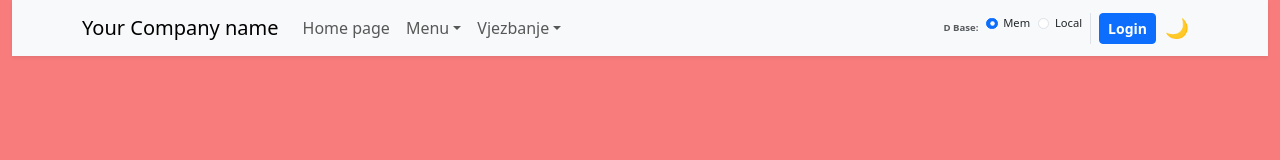
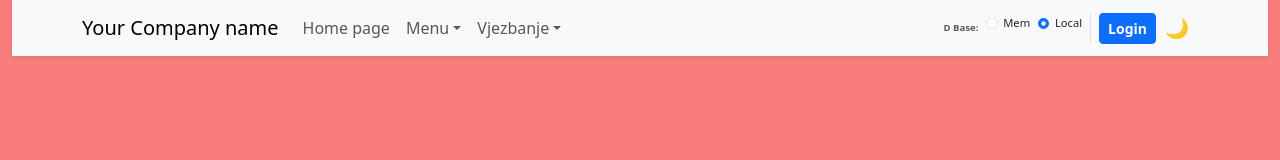
Before and after one commit to EdwardTilhof/predstavljanjeObrtnika, a React (Vite) app: page / in a window 1280 px wide. Shown: the top 160 px of the page. Built offline with nearby package versions, Linux system fonts and the light colour scheme.

Commit message:
update data source
added a remember function via local storage to deicide what data source to use
first use will take the default local storage as data source

```diff
--- a/src/DataSource/DataSourceContext.jsx
+++ b/src/DataSource/DataSourceContext.jsx
@@ -5,7 +5,14 @@ import React, { createContext, useState, useContext, useEffect } from 'react';
 const DataSourceContext = createContext();
 
 export const DataSourceProvider = ({ children }) => {
-  const [dataSource, setDataSource] = useState('memory');
+const [dataSource, setDataSource] = useState(() => {
+    return localStorage.getItem('userPreferredSource') || 'localStorage';
+  });
+
+  useEffect(() => {
+    localStorage.setItem('userPreferredSource', dataSource);
+  }, [dataSource]);
+
   const [currentUser, setCurrentUser] = useState(null);
 
  useEffect(() => {
```
